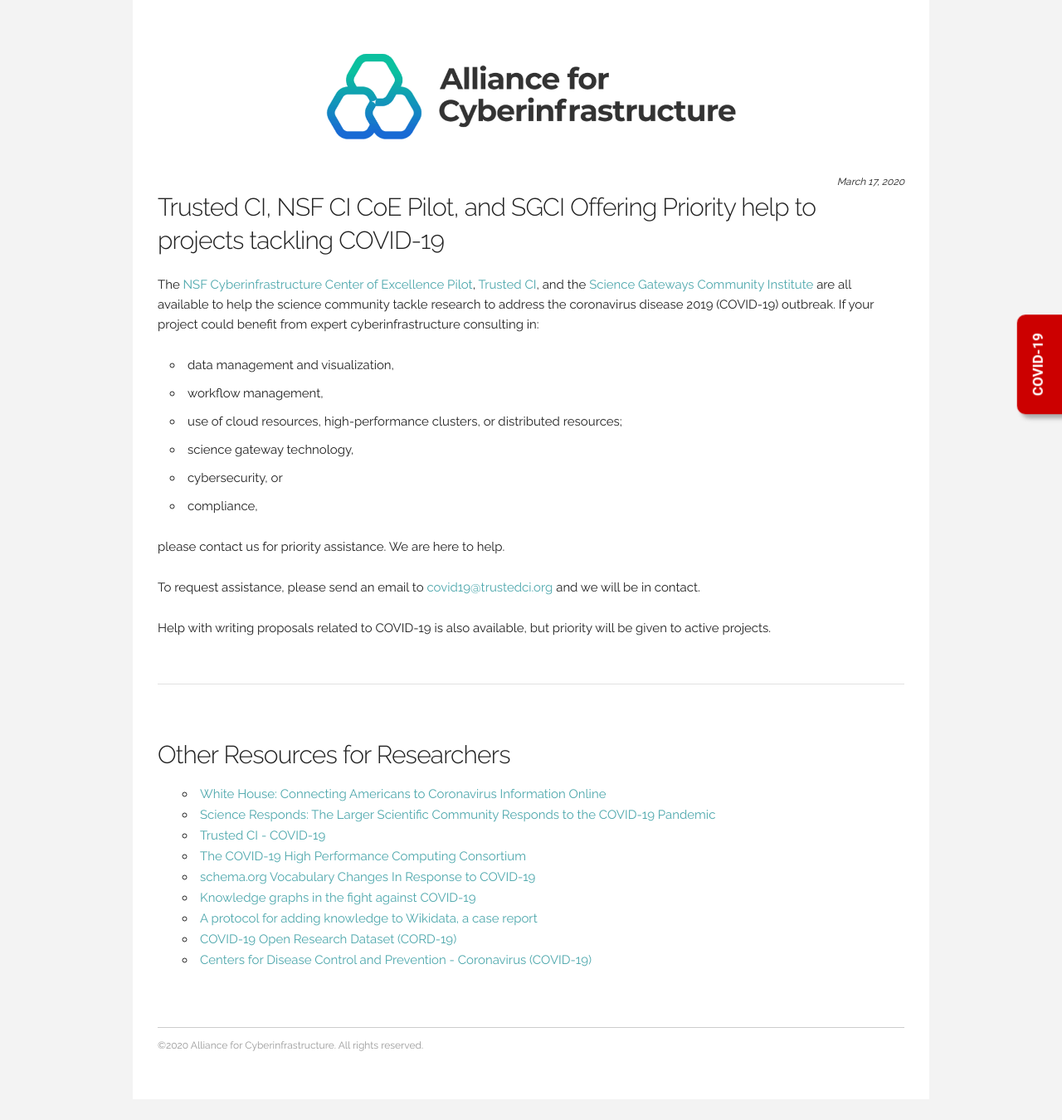
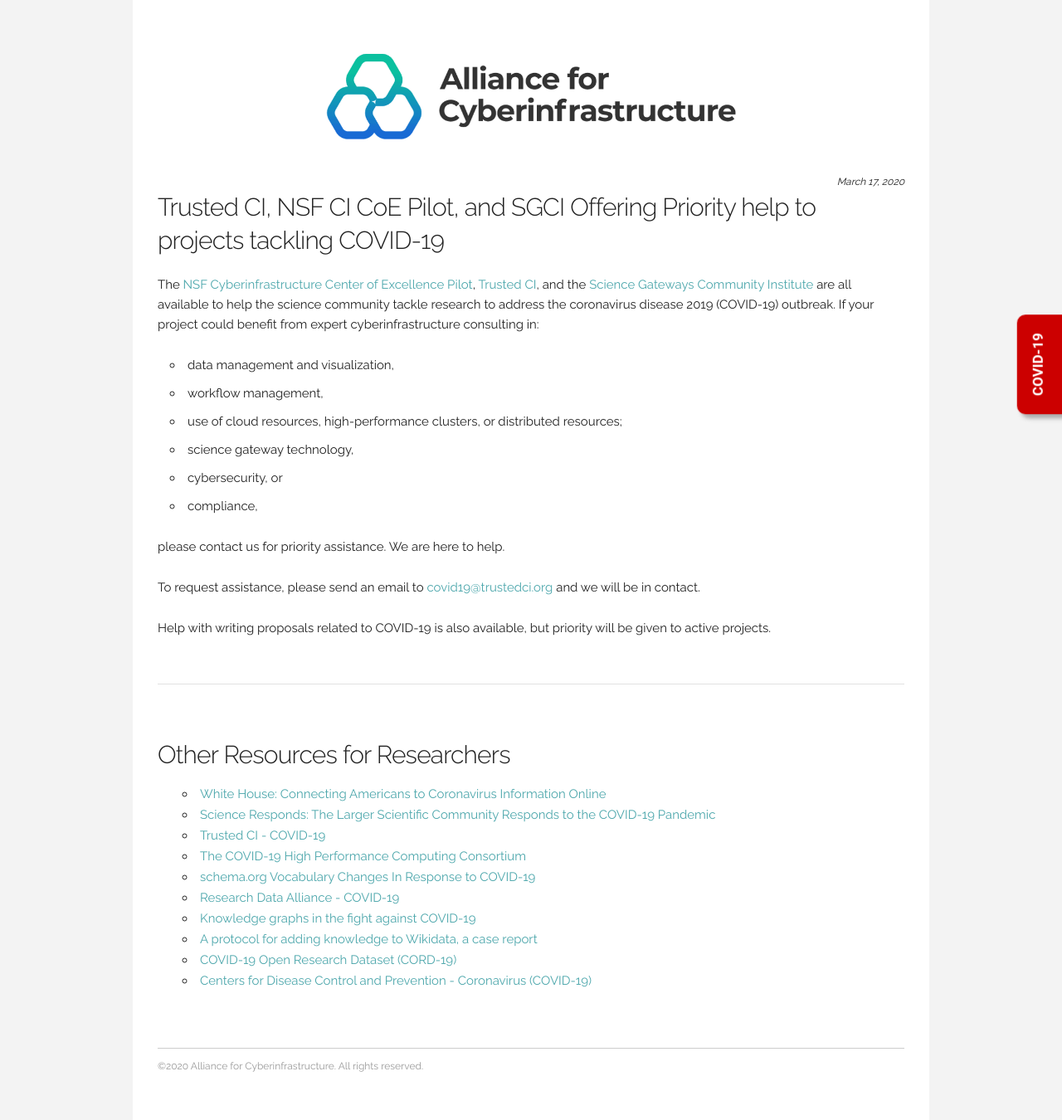
Before and after one commit to alliance4ci/alliance4ci.github.io, a Jekyll site: the page built from covid-19.html, in a window 1280 px wide. Shown: the whole page at 83% size. Built offline with Jekyll 4.4.1, drawn with Linux system fonts in a browser that asks for light colours; before the commit the page ends 1325 px from its top, so only the background shows below that.

Commit message:
Update covid-19-resources.yml

```diff
--- a/_data/covid-19-resources.yml
+++ b/_data/covid-19-resources.yml
@@ -13,6 +13,9 @@
 - title: schema.org Vocabulary Changes In Response to COVID-19
   website: https://docs.google.com/presentation/d/1jg-BqhOS_YBLCSQsuxZNV2l8ntqVQCZaVVq2FAhi5HU/edit#slide=id.g35f391192_00
 
+- title: Research Data Alliance - COVID-19
+  website: https://www.rd-alliance.org/groups/rda-covid19
+
 - title: Knowledge graphs in the fight against COVID-19
   website: https://thegraphlounge.com/knowledge-graphs-in-the-fight-against-covid-19/
 
```
